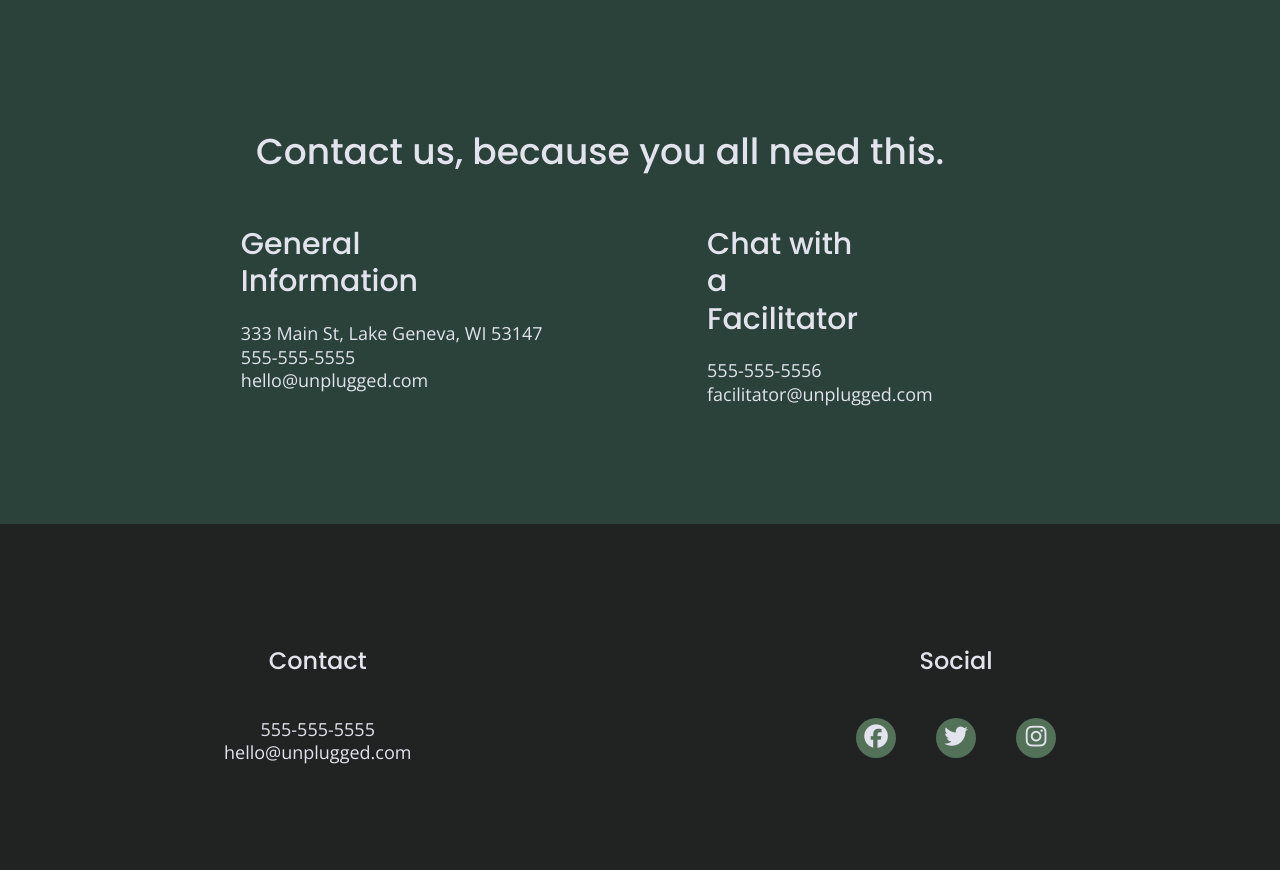
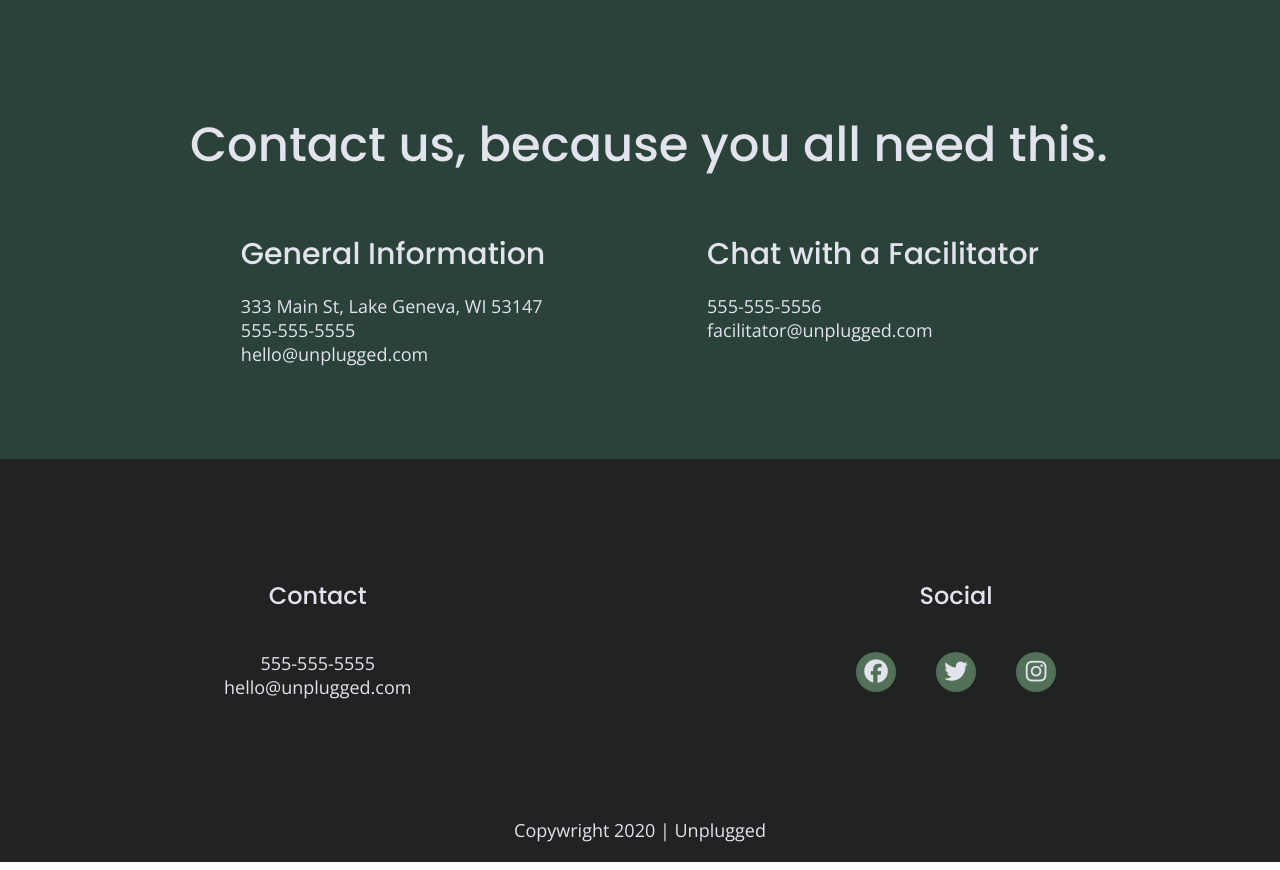
Before and after one commit to bloom33/Unplugged-Retreat, a website: page about/index.html in a window 1280 px wide. Shown: the part 1161-2031 px from the top of the page. Drawn offline with nearby package versions, Linux system fonts and the light colour scheme.

Commit message:
Fixed issue with about page's contact section; finaished styling that area; checked over and am ready to 'ship'unplugged site.

```diff
--- a/css/main.css
+++ b/css/main.css
@@ -892,6 +892,19 @@ input[type=button] {
     display: flex;
     flex-flow: row wrap;
     justify-content: space-around;
+    margin: 75px 0;
+  }
+
+  .contact-section .content-wrapper h2 {
+    font-size: 3em;
+    font-weight: 500;
+    margin-left: 30px;
+    width: 100%;
+  }
+
+  .contact-section .content-wrapper h3,
+  .contact-section .content-wrapper .address {
+    width: 100%;
   }
 
   address .gen-info,
```
